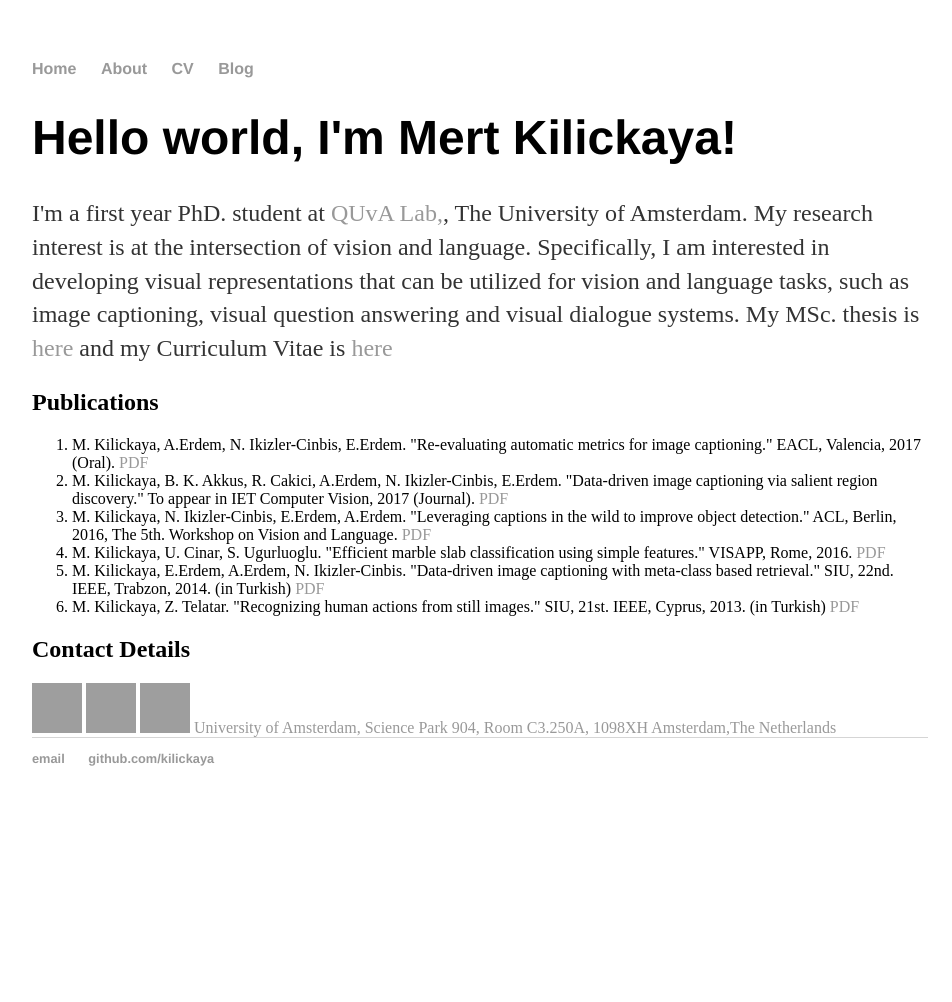
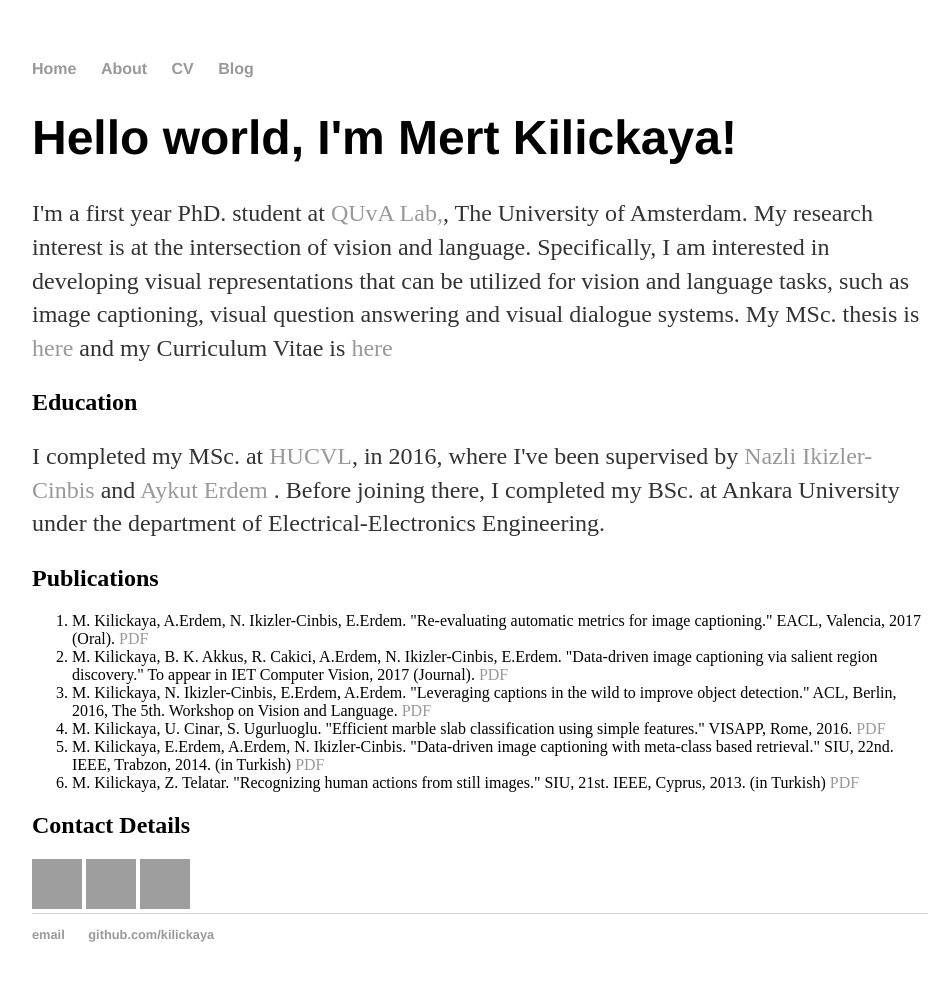
Before and after one commit to kilickaya/kilickaya.github.io, a Jekyll site: the page built from index.html, in a window 1280 px wide. Shown: the whole page, without its empty margins (160-1112 px from the left). Built offline with Jekyll 4.4.1, drawn with Linux system fonts in a browser that asks for light colours; before the commit the page ends 900 px from its top, so only the background shows below that; grey boxes are pictures that could not be loaded.

Commit message:
Update index.html

```diff
--- a/index.html
+++ b/index.html
@@ -5,6 +5,9 @@ title: Mert Kilickaya, MSc.
 <div class="blurb">
 	<h1>Hello world, I'm Mert Kilickaya!</h1>
 	<p>I'm a first year PhD. student at <a href="https://ivi.fnwi.uva.nl/quva/">QUvA Lab,</a>, The University of Amsterdam. My research interest is at the intersection of vision and language. Specifically, I am interested in developing visual representations that can be utilized for vision and language tasks, such as image captioning, visual question answering and visual dialogue systems. My MSc. thesis is <a href="https://www.dropbox.com/s/gmk6m51w5wgfk4w/main.pdf?dl=0">here</a> and my Curriculum Vitae is <a href="https://www.dropbox.com/s/tki5ah9z7gx0vbl/CV%20M.%20Kilickaya.pdf?dl=0">here</a> </a></p>
+
+	<h2> Education </h2>
+        <p> I completed my MSc. at <a href="https://vision.cs.hacettepe.edu.tr/">HUCVL</a>, in 2016, where I've been supervised by <a href="http://web.cs.hacettepe.edu.tr/~nazli/">Nazli Ikizler-Cinbis</a> and <a href="http://web.cs.hacettepe.edu.tr/~aykut/">Aykut Erdem</a> . Before joining there, I completed my BSc. at Ankara University under the department of Electrical-Electronics Engineering. </p>
 
 	<h2>Publications</h2>
 
@@ -22,7 +25,5 @@ title: Mert Kilickaya, MSc.
             <a href="https://scholar.google.nl/citations?user=50ZzaacAAAAJ&hl=en&oi=ao"> <img border="0" alt="scholar" src="http://www.public.asu.edu/~mdedeogl/images/gscholar.png" width="50" height="50">
             <a href="facebook.com/swordrock"> <img border="0" alt="facebook" src="https://facebookbrand.com/wp-content/themes/fb-branding/prj-fb-branding/assets/images/fb-art.png" width="50" height="50">
 
-            University of Amsterdam, Science Park 904, Room C3.250A, 1098XH Amsterdam,The Netherlands
-
 
 </div><!-- /.blurb -->
```
